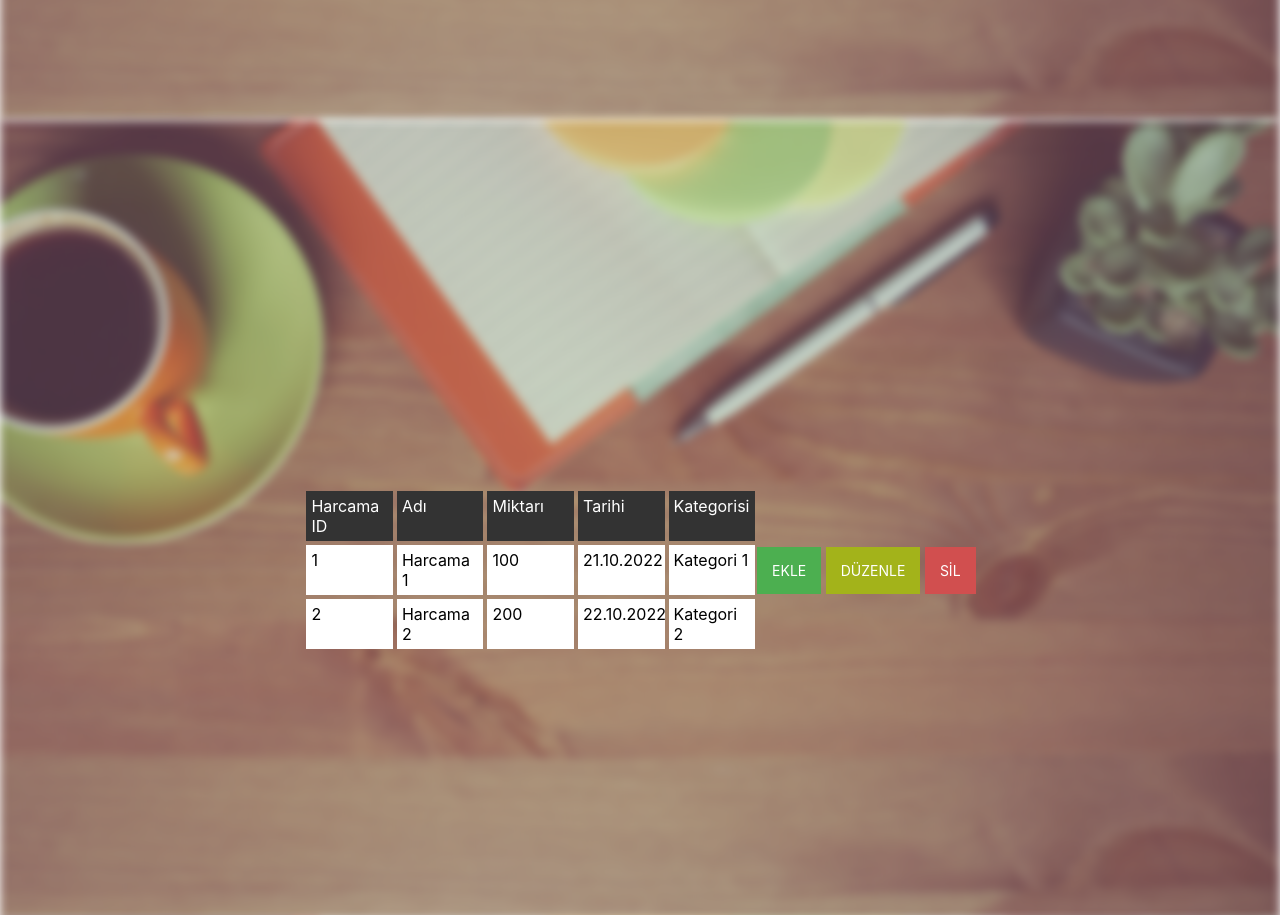
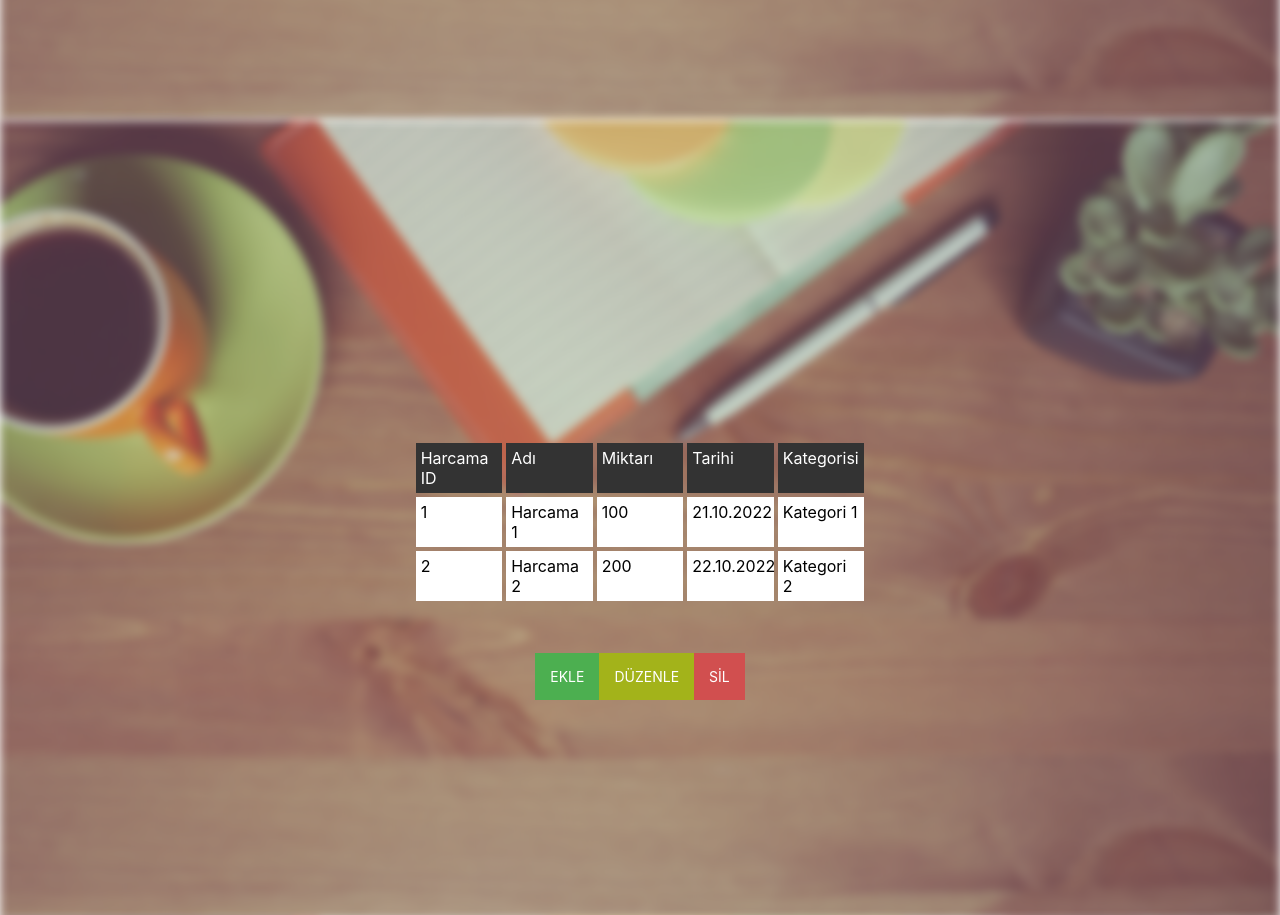
Before and after one commit to eharuncan/ExamplePersonalAccountingTS, a website built with webpack: page public/index.html in a window 1280 px wide. Shown: the part 1480-2395 px from the top of the page. Built offline with nearby package versions, Linux system fonts and the light colour scheme.

Commit message:
tasarım iyileştirilmesi

```diff
--- a/public/static/css/style.css
+++ b/public/static/css/style.css
@@ -81,12 +81,15 @@ body {
 .page-content {
   display: flex;
   justify-content: center;
+  flex-direction: column;
   align-items: center;
   width: 100%;
   height: 100%;
   padding-top: 50px;
 }
 .page-menu {
+  padding-top: 50px;
+  display: flex;
   position: relative;
   padding-top: auto;
 }
```
